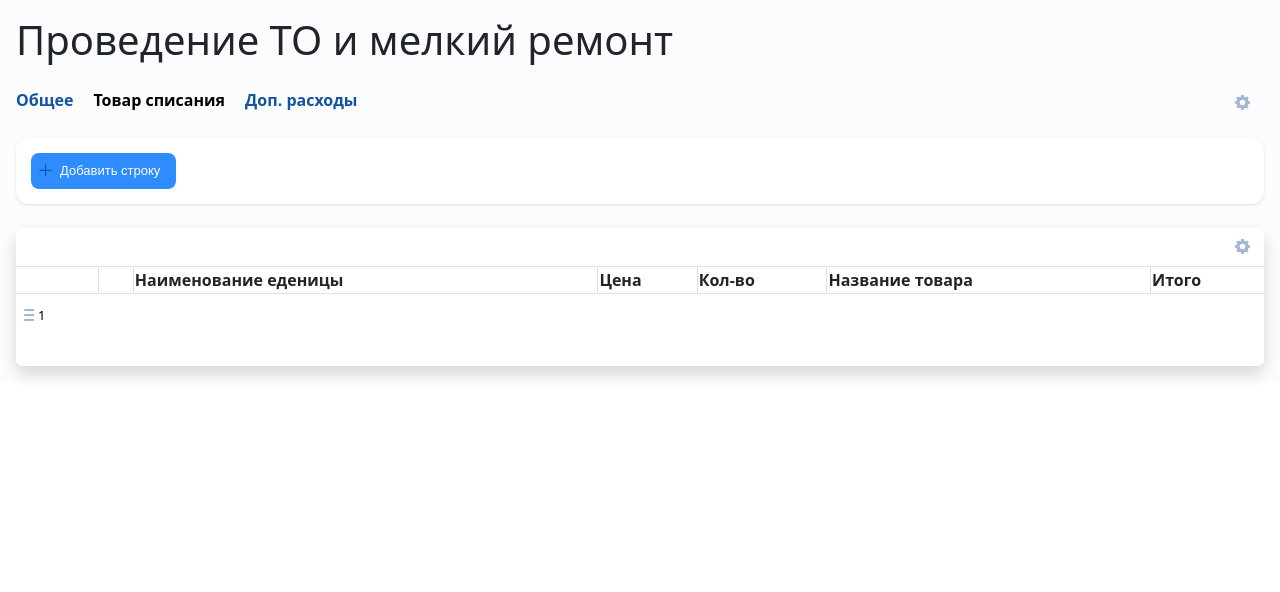
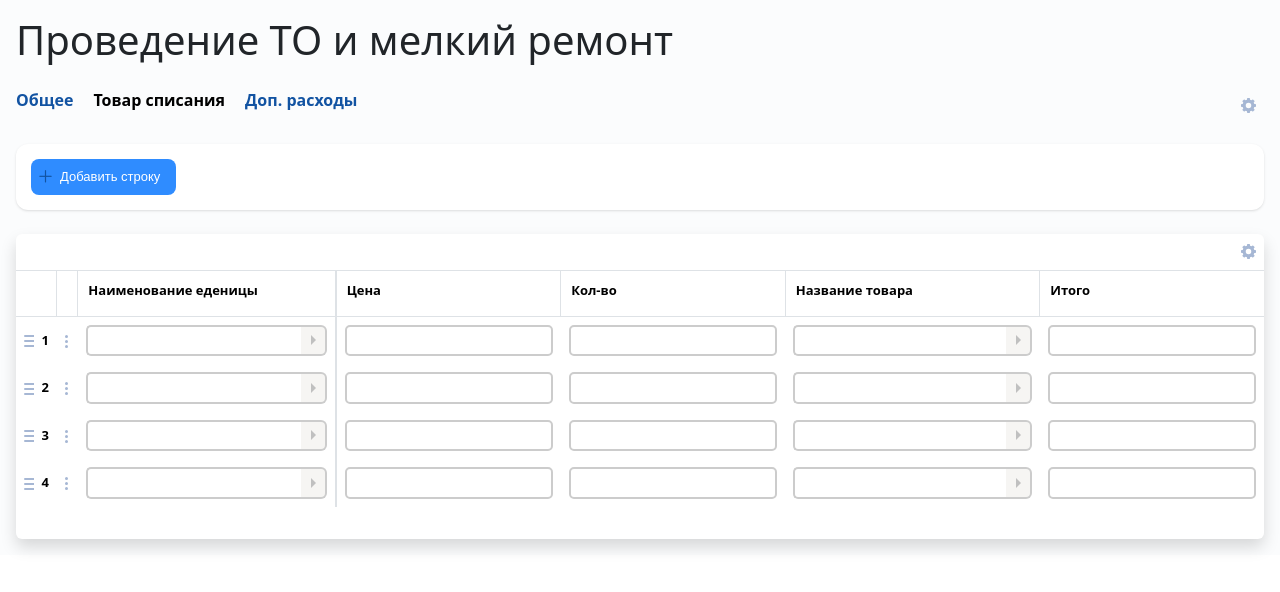
Before and after one commit to Ahatron/tables, a Vue app: page / in a window 1280 px wide. Shown: the top 592 px of the page. Built offline with nearby package versions, Linux system fonts and the light colour scheme; a web font is replaced by a local one.

Commit message:
resizable columns

```diff
--- a/src/App.vue
+++ b/src/App.vue
@@ -70,5 +70,7 @@ input {
 button {
   border: 0;
   background-color: inherit;
+  margin: 0;
+  padding: 0;
 }
 </style>
--- /dev/null
+++ b/src/assets/DotsVertical.vue
@@ -0,0 +1,12 @@
+
+<template>
+    <svg width="3"
+        height="13"
+        viewBox="0 0 3 13"
+        xmlns="http://www.w3.org/2000/svg">
+        <path
+            d="M1.5 0a1.5 1.5 0 1 1 0 3 1.5 1.5 0 0 1 0-3zm0 5a1.5 1.5 0 1 1 0 3 1.5 1.5 0 0 1 0-3zm0 5a1.5 1.5 0 1 1 0 3 1.5 1.5 0 0 1 0-3z"
+            fill="#A6B7D4"
+            fill-rule="evenodd" />
+    </svg>
+</template>
--- a/src/components/MyDropDown.vue
+++ b/src/components/MyDropDown.vue
@@ -1,35 +1,31 @@
 <template>
   <div class="my-dropdown position-relative">
-    <div
-      class="d-inline-flex align-items-stretch w-100 my-dropdown__input"
-      @click.stop="dropper = !dropper"
-    >
-      <input v-model="selectedValue" type="text" class="rounded-end-0 border-end-0 w-100" />
-      <button class="rounded-end w-auto border-start-0 p-0" style="background-color: #f6f5f3">
-        <svg
-          :class="dropper ? 'rotate' : ''"
+    <div class="d-inline-flex align-items-stretch w-100 my-dropdown__input"
+      @click.stop="dropper = !dropper">
+      <input v-model="selectedValue"
+        type="text"
+        class="rounded-end-0 py-sm-1  border-end-0 w-100" />
+      <button class="rounded-end w-auto border-start-0 p-0"
+        style="background-color: #f6f5f3">
+        <svg :class="dropper ? 'rotate' : ''"
           style="fill: #c0c0c0; transition: 0.2s"
           xmlns="http://www.w3.org/2000/svg"
           height="24"
           viewBox="0 -960 960 960"
-          width="24"
-        >
+          width="24">
           <path d="M400-280v-400l200 200-200 200Z" />
         </svg>
       </button>
     </div>
 
-    <li
-      v-show="dropper"
+    <li v-show="dropper"
       type="none"
-      class="rounded shadow position-absolute w-100 my-dropdown__list"
-    >
-      <ul
-        v-for="item in matchedValues"
+      class="rounded shadow position-absolute w-100 my-dropdown__list">
+      <ul v-for="item in matchedValues"
         :key="item"
         @click="selectedValue = item"
         class="my-dropdown__list-item"
-      >
+        style="white-space: nowrap;text-overflow: ellipsis;overflow: hidden;">
         {{
           item
         }}
@@ -66,17 +62,21 @@ document.addEventListener('click', () => (dropper.value = false))
 .rotate {
   transform: rotateZ(90deg);
 }
+
 .my-dropdown__list {
   background-color: white;
   z-index: 9999;
 }
+
 .my-dropdown__list-item {
   margin: 0;
   padding: 10px 10px;
 }
+
 .my-dropdown__list-item:hover {
   background-color: #f6f5f3;
 }
+
 .my-dropdown__list-item:active {
   background-color: #d4d4d4;
 }
@@ -84,9 +84,11 @@ document.addEventListener('click', () => (dropper.value = false))
 .my-dropdown__list::marker {
   marker: none;
 }
+
 .my-dropdown__input:focus {
   outline: 1px black solid;
 }
+
 .my-dropdown__input > input,
 button {
   border: 2px solid #ccc;
--- a/src/components/MyHeader.vue
+++ b/src/components/MyHeader.vue
@@ -15,14 +15,14 @@
 
     <div class="ms-auto position-relative">
       <button @click.stop="menu = !menu"
-        class="border-0 d-none d-sm-inline me-2"
+        class="border-0 d-none d-sm-inline p-1 pe-2"
         style="background-color: inherit">
         <MetalGear />
       </button>
       <div @click.stop
         v-if="menu"
-        class="shadow rounded position-absolute"
-        style="background-color: white; right: 0">
+        class="shadow rounded position-absolute me-2"
+        style="background-color: white; right: 0; ">
         <button class="py-1 menu-btn rounded-top px-2 border-0">
           Отображение столбцов
           <PathSvg class="ms-auto" />
--- a/src/components/ProductCard.vue
+++ b/src/components/ProductCard.vue
@@ -2,24 +2,21 @@
   <Card>
     <template #content>
       <p class="description mb-0">Номер строки</p>
-      <div class="mb-1 d-flex">
-        <LinesButton class="me-1" style="width: 12px; height: 20px"></LinesButton>
+      <div class="mb-1">
+        <LinesButton class="me-1"
+          style="width: 12px; height: 20px"></LinesButton>
         <span style="font-size: small">1</span>
       </div>
 
       <p class="description mb-0">Действие</p>
       <div class="position-relative">
-        <button
-          @click.stop="menu = !menu"
+        <button @click.stop="menu = !menu"
           class="border-0 m-0 p-0 mb-2 align-items-center"
-          style="background-color: #fff; width: 10px; height: 20px"
-        >
-          <i class="pi pi-ellipsis-v w-100" style="color: #1253a2; font-size: small"></i>
+          style="background-color: #fff; width: 10px; height: 20px">
+          <DotsVertical />
         </button>
-        <button
-          v-if="menu"
-          class="d-flex shadow position-absolute justify-content-start py-1 px-2 border-0 rounded product__btn"
-        >
+        <button v-if="menu"
+          class="d-flex shadow position-absolute justify-content-start py-1 px-2 border-0 rounded product__btn">
           удалить
         </button>
 
@@ -32,6 +29,7 @@
 import Card from 'primevue/card'
 import LinesButton from './LinesButton.vue'
 import ProductInputs from './ProductInputs.vue'
+import DotsVertical from '@/assets/DotsVertical.vue'
 import { ref } from 'vue'
 
 const menu = ref(false)
--- a/src/components/ProductsTable.vue
+++ b/src/components/ProductsTable.vue
@@ -1,6 +1,33 @@
 <script setup lang="ts">
 import MetalGear from '@/assets/metal-gear.vue'
 import CombinedShape from '@/assets/combined-shape.vue'
+import DotsVertical from '@/assets/DotsVertical.vue';
+import MyDropDown from './MyDropDown.vue';
+
+let startX = 0;
+
+function dragStartHandler(e: DragEvent) {
+  console.log('start')
+  startX = e.clientX
+}
+function dragHandler(e: DragEvent | any) {
+  const target = e.target,
+    targetRect = target.getBoundingClientRect(),
+    parent = target.parentElement,
+    rectParent = parent.getBoundingClientRect();
+
+  console.log(e.clientX - startX)
+  parent.width = rectParent.width + (e.clientX - startX)
+}
+function dragEnd(e: DragEvent | any) {
+  console.log(e.target?.parentElement)
+  const parent = e.target?.parentElement,
+    rectParent = parent.getBoundingClientRect();
+
+
+
+  parent.width = rectParent.width + (e.clientX - startX)
+}
 </script>
 
 <template>
@@ -11,43 +38,128 @@ import CombinedShape from '@/assets/combined-shape.vue'
       <MetalGear />
     </button>
 
-    <table class="table table-bordered border-start-0 mt-2">
+    <table class="table table-responsive  table-bordered border-start-0 mt-2">
       <thead>
         <th></th>
         <th></th>
-        <th>Наименование еденицы</th>
-        <th>Цена</th>
-        <th>Кол-во</th>
-        <th>Название товара</th>
-        <th>Итого</th>
+        <th> <span> Наименование еденицы</span>
+          <div @dragstart="dragStartHandler"
+            @drag="dragHandler"
+            @dragend="dragEnd"
+            class="resize-handler"></div>
+        </th>
+        <th> <span> Цена</span>
+          <div @dragstart="dragStartHandler"
+            @drag="dragHandler"
+            @dragend="dragEnd"
+            class="resize-handler"></div>
+        </th>
+        <th> <span> Кол-во</span>
+          <div @dragstart="dragStartHandler"
+            @drag="dragHandler"
+            @dragend="dragEnd"
+            class="resize-handler"></div>
+        </th>
+        <th> <span> Название товара</span>
+          <div @dragstart="dragStartHandler"
+            @drag="dragHandler"
+            @dragend="dragEnd"
+            class="resize-handler"></div>
+        </th>
+        <th> <span> Итого</span>
+        </th>
       </thead>
       <tbody>
-        <tr>
-          <td>
+        <tr v-for="n in 4"
+          :key="n">
+          <td style=" font-weight: 600; font-size: small;">
             <button class="p-0 me-1"
               style="width: 10px;">
               <CombinedShape :vw="10" />
             </button>
-            <span style="font-size: small">1</span>
+            {{ n }}
           </td>
-          <td></td>
-          <td></td>
-          <td></td>
-          <td></td>
-          <td></td>
-          <td></td>
+          <td>
+            <button class=" m-0 p-0">
+              <DotsVertical />
+            </button>
+          </td>
+          <td class="w-auto">
+            <MyDropDown class="w-100 " />
+
+          </td>
+          <td>
+            <input type="number"
+              class="w-100 py-1 px-2">
+          </td>
+          <td>
+            <input type="number"
+              class="w-100 py-1 px-2">
+          </td>
+          <td class="w-auto">
+            <MyDropDown class="w-100 " />
+
+          </td>
+          <td>
+            <input type="number"
+              class="w-100 py-1 px-2">
+          </td>
         </tr>
       </tbody>
     </table>
   </div>
 </template>
 
-<style scoped> td {
+<style scoped>
+td,
+th {
   padding: 10px;
+  vertical-align: middle;
+  white-space: nowrap;
+  font-size: small;
+}
+
+th > span {
+  display: inline-block;
+  padding: 0;
+  text-overflow: ellipsis;
+  overflow: hidden;
+  white-space: nowrap;
+  width: inherit;
+  user-select: none;
+
+}
+
+
+th {
+  position: relative;
+}
+
+.resize-handler {
+  position: absolute;
+  right: -9px;
+  top: 0;
+  bottom: 0;
+  width: 5px;
+  cursor: col-resize;
+  background: transparent;
+  z-index: 3;
+}
+
+thead > th:nth-child(2) {
+  text-overflow: ellipsis;
+  overflow: hidden;
+  width: 1%;
 }
 
 th + th {
   border-left: 1px solid #dee2e6;
+}
+
+
+th:nth-child(3),
+tr > td:nth-child(3) {
+  border-right: 2px solid #dee2e6;
 }
 
 tbody > tr,
```
Lines whose indentation alone changed are shown as unchanged.
